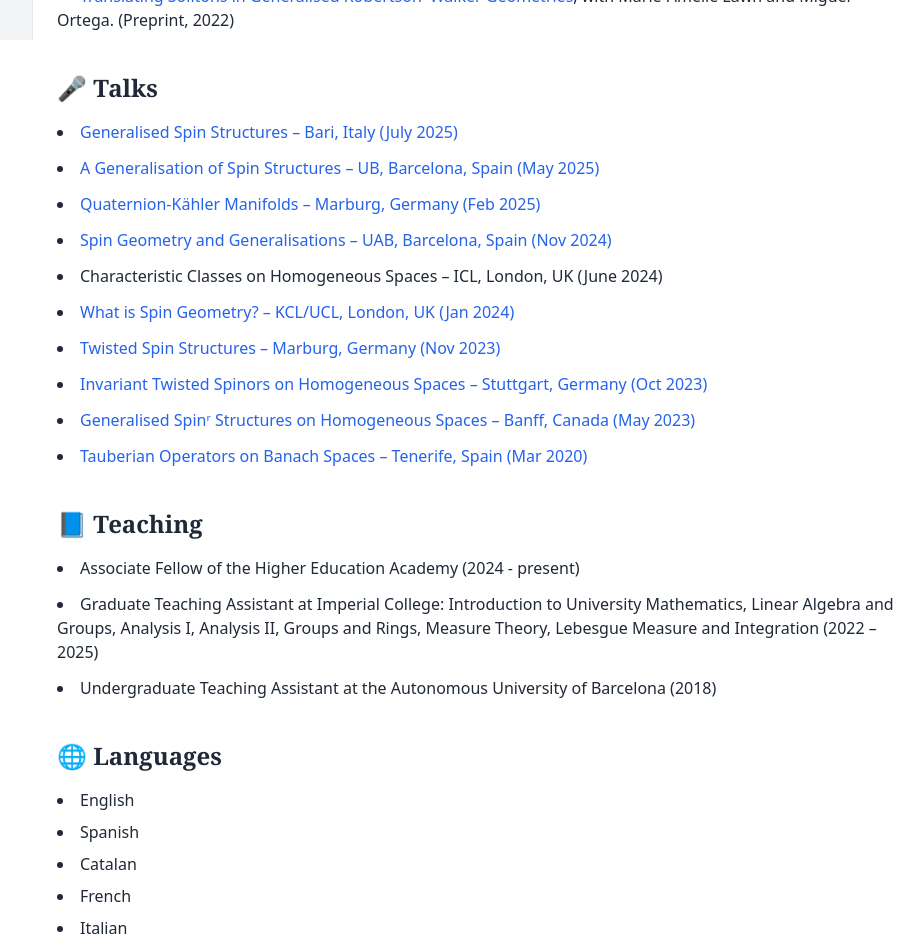
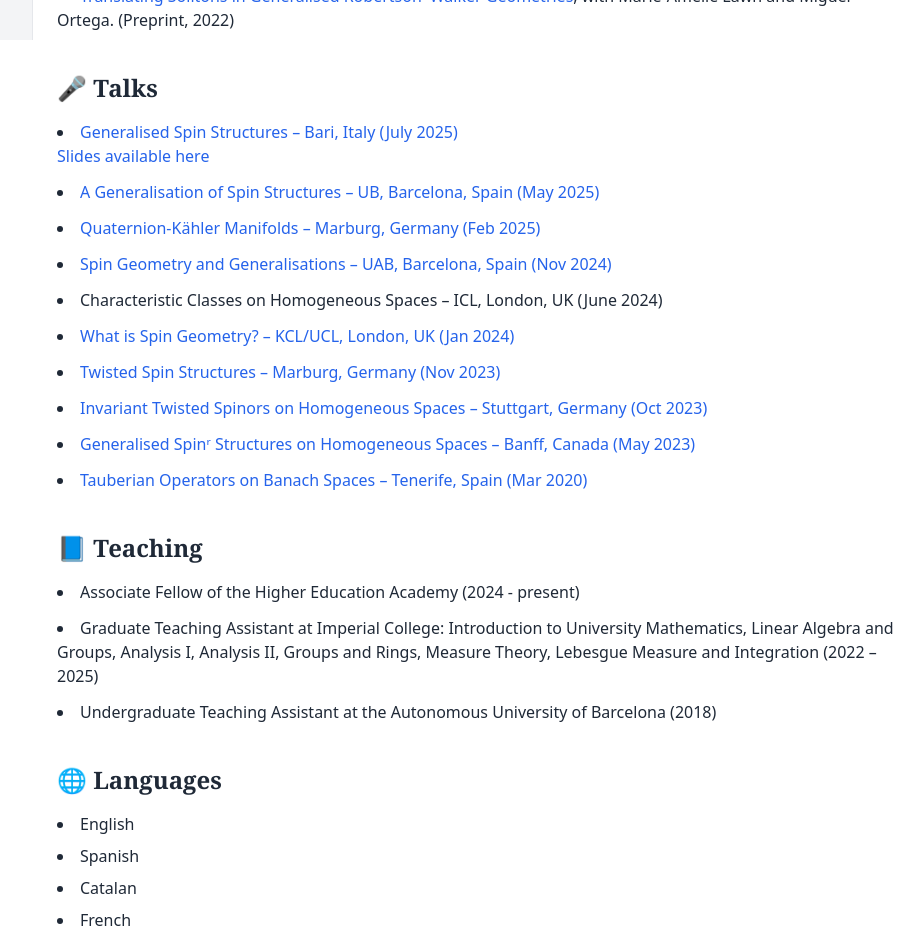
Before and after one commit to diegoartacho/diegoartacho, a Next.js app: page / in a window 1280 px wide. Shown: the part 760-1702 px from the top of the page, without its empty margins (223-1147 px from the left). Built offline with nearby package versions, Linux system fonts and the light colour scheme.

Commit message:
Added Bari slides

```diff
--- a/app/page.jsx
+++ b/app/page.jsx
@@ -44,11 +44,15 @@
       <section id="🎤talks" className="scroll-mt-24">
         <h2 className="text-2xl font-serif font-semibold mb-4">🎤 Talks</h2>
   <ul className="space-y-3 list-disc list-inside">
-    <li>
-      <a href="https://sites.google.com/view/workshop-even-and-odd-dim-bari/home" className="text-blue-600 hover:underline">
-        Generalised Spin Structures – Bari, Italy (July 2025)
-      </a>
-    </li>
+  <li>
+  <a href="https://sites.google.com/view/workshop-even-and-odd-dim-bari/home" className="text-blue-600 hover:underline">
+    Generalised Spin Structures – Bari, Italy (July 2025)
+  </a>
+  <br />
+  <a href="/slides_bari_2025.pdf" className="text-blue-600 hover:underline" target="_blank" rel="noopener noreferrer">
+    Slides available here
+  </a>
+</li>
     <li>
       <a href="https://www.ub.edu/topologia/seminar.html" className="text-blue-600 hover:underline">
         A Generalisation of Spin Structures – UB, Barcelona, Spain (May 2025)
```
Also changed, not shown: 1 other file (tests, documents, lock files or other folders).
